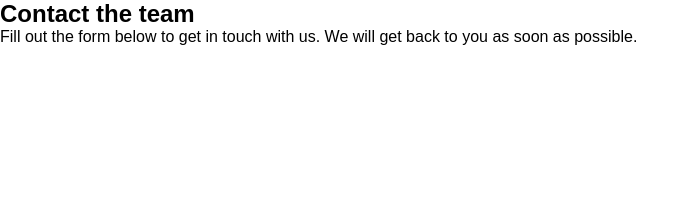
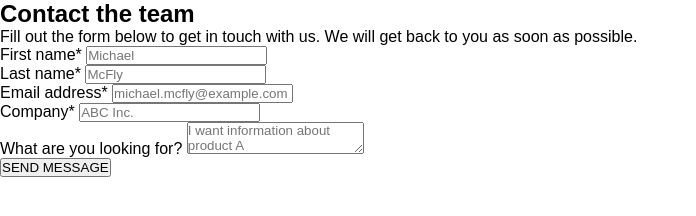
Before and after one commit to enriquedlh97/ContactForm, a plain HTML site: page index.html in a window 1280 px wide. Shown: the whole page, without its empty margins (0-696 px from the left). Drawn offline with nearby package versions, Linux system fonts and the light colour scheme; files that its build step writes are made by us from their sources.

Commit message:
Added from structure

```diff
--- a/index.html
+++ b/index.html
@@ -11,12 +11,65 @@
 </head>
 <body>
     <main>
-        <section>
+        <section class="section-conact">
             <div class="container">
                 <h1>Contact the team</h1>
                 <p>Fill out the form below to get in touch with us.
                     We will get back to you as soon as possible.
                 </p>
+                <form action="form-group">
+                    <div class="form-group">
+                        <label for="firstname">First name*</label>
+                        <input
+                            type="text"
+                            name="firstname"
+                            id="firstname"
+                            required
+                            class="form-element"
+                            placeholder="Michael"/>
+                    </div>
+                    <div class="form-group">
+                        <label for="lastname">Last name*</label>
+                        <input
+                            type="text"
+                            name="lastname"
+                            id="lastname"
+                            required
+                            class="form-element"
+                            placeholder="McFly" />
+                    </div>
+                    <div class="form-group">
+                        <label for="email">Email address*</label>
+                        <input
+                            type="text"
+                            name="email"
+                            id="email"
+                            required
+                            class="form-element"
+                            placeholder="michael.mcfly@example.com" />
+                    </div>
+                    <div class="form-group">
+                        <label for="company">Company*</label>
+                        <input
+                            type="text"
+                            name="company"
+                            id="company"
+                            required
+                            class="form-element"
+                            placeholder="ABC Inc." />
+                    </div>
+                    <div class="form-group full">
+                        <label for="message">What are you looking for?</label>
+                        <textarea
+                            name="message"
+                            id="message"
+                            class="form-element"
+                            placeholder="I want information about product A"></textarea>
+                    </div>
+                    <div class="submit-grroup">
+                        <input type="submit" value="SEND MESSAGE"/>
+                    </div>
+                </form>
             </div>
         </section>
     </main>
```
